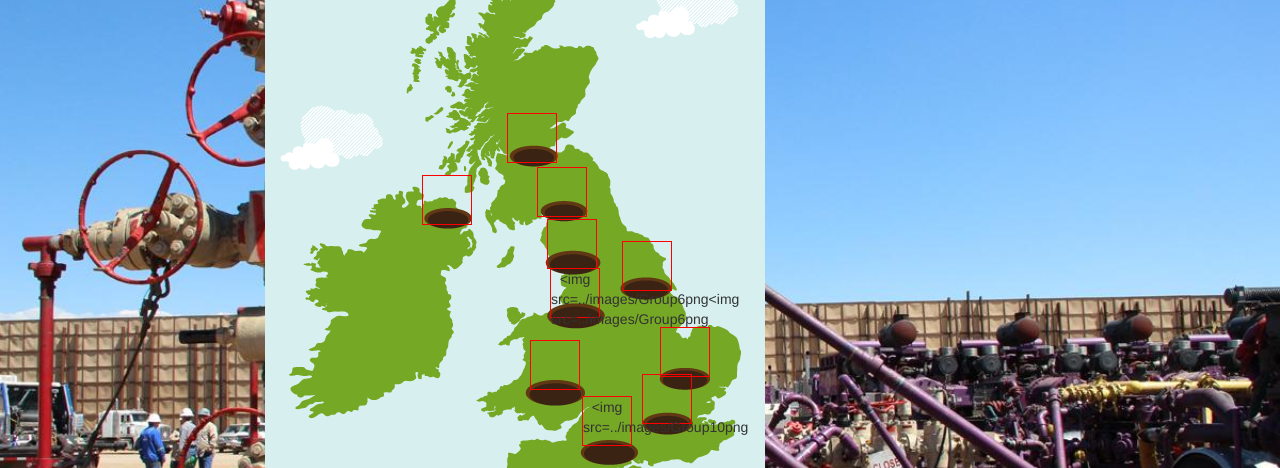
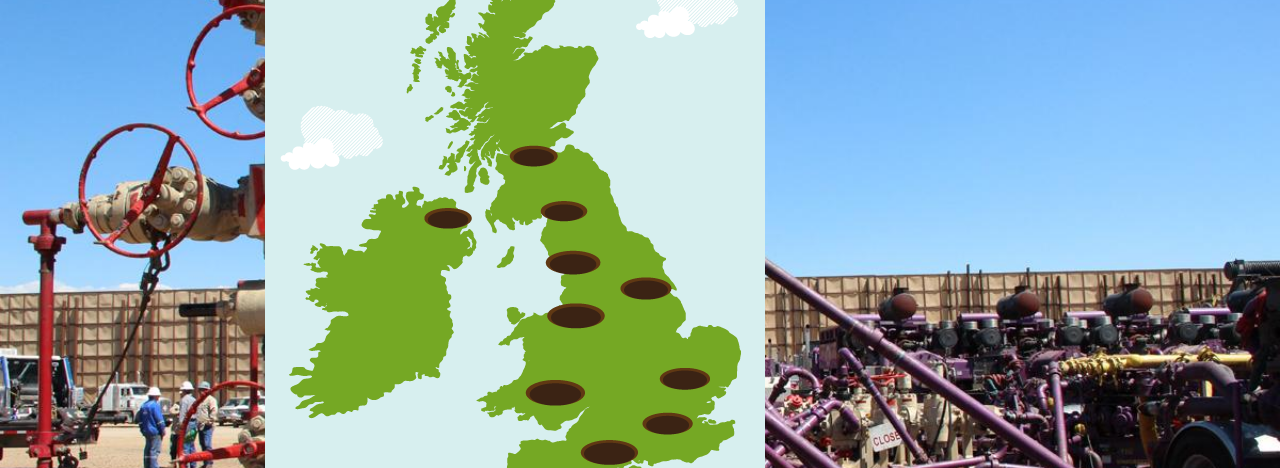
Before and after one commit to Rabscuttler/frack-a-mole, a plain HTML site: page frack-a-mole.html in a window 1280 px wide. Shown: the part 89-557 px from the top of the page. Drawn offline with nearby package versions, Linux system fonts and the light colour scheme.

Commit message:
Updated cursor, image sizes

```diff
--- a/css/style.css
+++ b/css/style.css
@@ -5,6 +5,7 @@ input {
 }
 
 #map {
+    z-index:0;
     clear: both;
     padding: 10px;
     margin: 10px 0px;
@@ -19,9 +20,9 @@ input {
 /* cursor element */
 #fracking-rig {
     position: absolute;
-    background: url('../images/cursor.png') no-repeat;
-    width: 260px;
-    height: 239px;
+    background: url('../images/cursorReticle.png') no-repeat;
+    width: 200px;
+    height: 200px;
     cursor: none;
 }
 
@@ -49,54 +50,53 @@ input {
 }
 
 .hole {
-    width: 50px;
-    height: 50px;
+    width: 250px;
+    height: 200px;
     margin: 2px;
     cursor: none;
     text-align: center;
-	position:relative;
-    border: 1px red solid;
+	position:absolute;
 }
 
 #hole-1 {
-	top:180px;
-	left:230px;
+top: 83px;
+left: 188px;
 }
 #hole-2 {
-	top:190px;
-	left:145px;
+top: 144px;
+left: 90px;
 }
 #hole-3 {
-	top:130px;
-	left:260px;
+top: 80px;
+left: 194px;
 }
 #hole-4 {
-	top:130px;
-	left:270px;
+top: 176px;
+left: 210px;
 }
 #hole-5 {
-	top:100px;
-	left:345px;
+top: 204px;
+left: 228px;
 }
 #hole-6 {
-	top:75px;
-	left:273px;
+top: 245px;
+left: 163px;
 }
 #hole-7 {
-	top:95px;
-	left:253px;
+top: 310px;
+left: 252px;
 }
 #hole-8 {
-	top:30px;
-	left:383px;
+top: 333px;
+left: 96px;
 }
 #hole-9 {
-	top:25px;
-	left:365px;
+top: 337px;
+left: 246px;
 }
 #hole-10 {
-	top:-5px;
-	left:305px;
+top: 364px;
+left: 238px;
 }
 
 .hole.on {
--- a/js/game.js
+++ b/js/game.js
@@ -10,6 +10,7 @@ var frackamole = new Object({
     'duration': 2000, // ms protest appears - actually set at the end at reset
     'difficulty': 30, // time changes per protest
     'points': 0,
+    'zindex':5,
 
     // Initialise the holes on the UK map
     'createHoles': function() {
@@ -50,8 +51,11 @@ var frackamole = new Object({
 
         var frackingProtest = (toggle == 'on' ? ' on' : '');
         var hole = document.getElementById('hole-' + id);
-        hole.append('<img src=../images/Group' + id + 'png')
-        // hole.className = 'hole' + frackingProtest;
+        // var inner = '<img src=../images/Group' + id + '.png>';
+        // $(hole).append(inner);
+        hole.className = 'hole' + frackingProtest;
+        hole.style.zIndex = this.zindex;
+        this.zindex += 1;
 
         if (toggle == 'on') {
             // clear after interval
@@ -108,8 +112,8 @@ var frackamole = new Object({
 
         $('#map, #fracking-rig').on('mousemove', function(e){
             $el.css({
-                left:  e.pageX - 100,
-                top:   e.pageY - 240
+                left:  e.pageX - 50,
+                top:   e.pageY - 200
             });
         });
 
@@ -169,7 +173,7 @@ var frackamole = new Object({
 
 $(document).ready(function(){
     frackamole.createHoles();
-    // setTimeout(function(){frackamole.bigCountdown(3);},1000);
-    setTimeout(function(){frackamole.newGame();},1000);
+    setTimeout(function(){frackamole.bigCountdown(3);},1000);
+    // setTimeout(function(){frackamole.newGame();},1000);
 
 });
```
Also changed, not shown: frack-a-mole.html (+2 -1 lines), images/Group7.png, images/Group7_splat.png, 1 other file.
